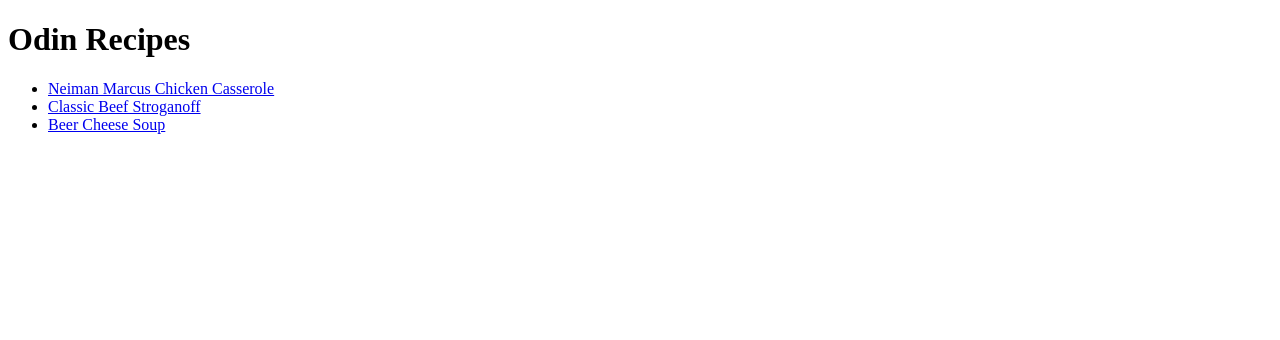
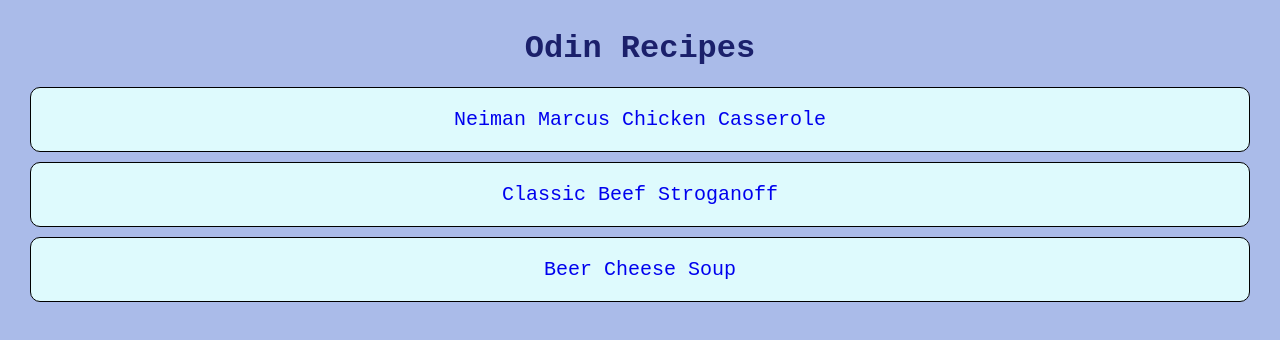
Before and after one commit to Gwehehe12/odin-recipes, a plain HTML site: page recipes/index.html in a window 1280 px wide. Drawn offline with Linux system fonts and the light colour scheme.

Commit message:
recipes/

```diff
--- a/recipes/index.html
+++ b/recipes/index.html
@@ -4,13 +4,14 @@
     <meta charset="UTF-8">
     <meta name="viewport" content="width=device-width, initial-scale=1.0">
     <title>Home</title>
+    <link rel="stylesheet" href="styles.css">
 </head>
 <body>
     <h1>Odin Recipes</h1>
     <ul>
-        <li><a href="chicken.html">Neiman Marcus Chicken Casserole</a></li>
-        <li><a href="beef.html">Classic Beef Stroganoff</a></li>
-        <li><a href="cheese-soup.html">Beer Cheese Soup</a></li>
+        <li class="choice1"><a href="chicken.html">Neiman Marcus Chicken Casserole</a></li>
+        <li class="choice2"><a href="beef.html">Classic Beef Stroganoff</a></li>
+        <li class="choice3"><a href="cheese-soup.html">Beer Cheese Soup</a></li>
     </ul>
 </body>
 </html>
--- /dev/null
+++ b/recipes/styles.css
@@ -0,0 +1,74 @@
+* {
+    margin: 0;
+    padding: 0;
+    box-sizing: border-box;
+}
+
+body {
+    font-family: "Courier New", "Lucida Console" , "Monaco";
+    background-color: #aabbe9;
+    color: #1b206b;
+    padding: 30px;
+}
+
+h1 {
+    text-align: center;
+    margin-bottom: 20px;
+}
+
+ul {
+    list-style: none;
+    display: block;
+    text-align: center;
+}
+
+a {
+    text-decoration: none;
+}
+
+a:hover {
+    text-decoration: underline;
+    color: #333333;
+}
+
+.choice1 {
+    background-color: #defafd;
+    padding: 20px;
+    border: solid 1px black;
+    border-radius: 10px;
+    margin-bottom: 10px;
+    font-size: 20px;
+    color: #4b0082;
+}
+
+.choice1:hover {
+    background-color: #b0e0e6;
+}
+
+.choice2 {
+    background-color: #defafd;
+    padding: 20px;
+    border: solid 1px black;
+    border-radius: 10px;
+    margin-bottom: 10px;
+    font-size: 20px;
+    color: #4b0082;
+}
+
+.choice2:hover {
+    background-color: #b0e0e6;
+}
+
+.choice3 {
+    background-color: #defafd;
+    padding: 20px;
+    border: solid 1px black;
+    border-radius: 10px;
+    margin-bottom: 10px;
+    font-size: 20px;
+    color: #4b0082;
+}
+
+.choice3:hover {
+    background-color: #b0e0e6;
+}
```
